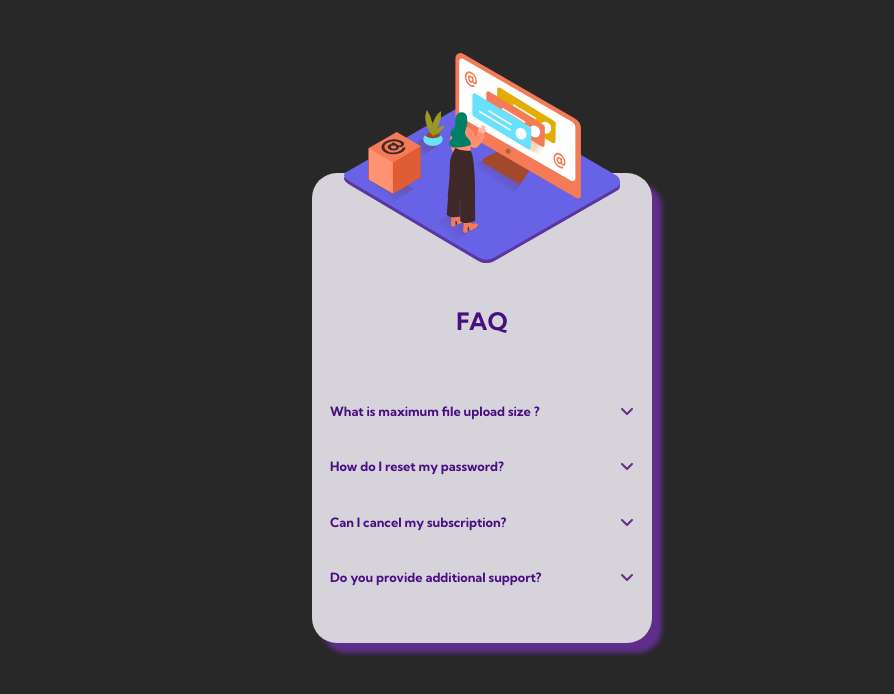
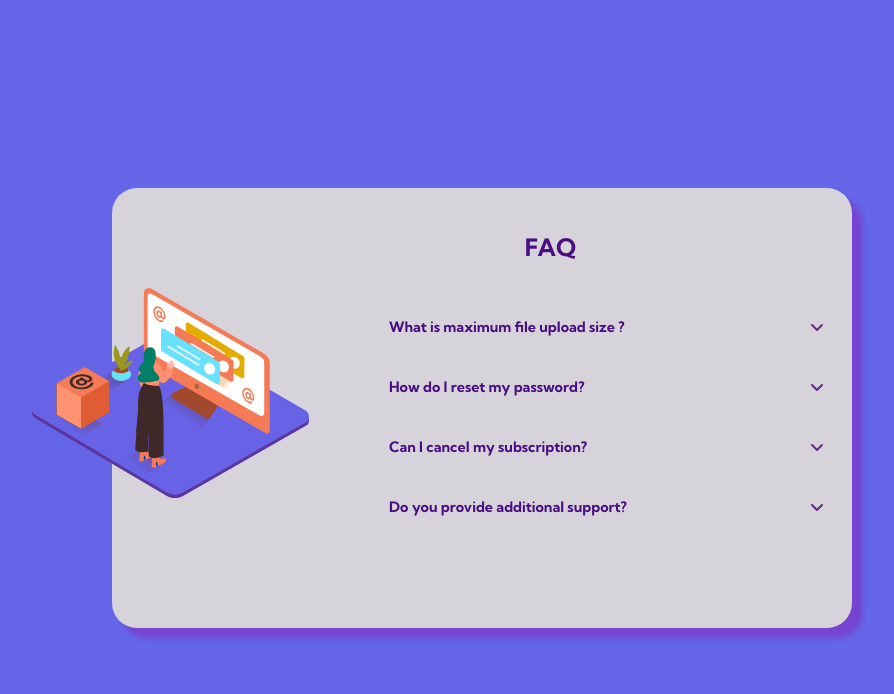
Before and after one commit to J-CamiloG/Acordion-Cart, a plain HTML site: page index.html in a window 1280 px wide. Shown: the whole page, without its empty margins (158-1052 px from the left). Drawn offline with Linux system fonts and the light colour scheme.

Commit message:
Acordion cart 1.5

```diff
--- a/index.html
+++ b/index.html
@@ -19,6 +19,7 @@
             <h1>FAQ</h1>
         </section>
         <!-- carta main -->
+        <div class="contenedor-preguntas" >
             <section class="carta-main" >
                 <div class="carta-container" >
                     <!-- pregunta de la carta -->
@@ -111,6 +112,7 @@
                     <p>Chat and email support is available 24/7. Phone lines are open during normal business hours.</p>
                 </section>
             </section>
+        </div>
     </main>
 </body>
 </html>
--- a/sass/_carta-header.scss
+++ b/sass/_carta-header.scss
@@ -17,3 +17,23 @@
     }
 
 }
+@media (min-width: 850px ) {
+    .carta-header{
+        text-align: center;
+        height: 150px;
+        img{
+            position: relative;
+            height: 210px;
+            right: 80px;
+            top: 100px;
+        }
+        h1{
+            font-family: $tipodeletra;
+            color: $colorh1;
+            position: relative;
+            bottom: 190px;
+            left: 300px;
+        }
+
+    }
+}
--- a/sass/_carta-main.scss
+++ b/sass/_carta-main.scss
@@ -42,3 +42,52 @@
         }
     }
 }
+@media (min-width: 850px ) {
+    .contenedor-preguntas{
+        margin: 100px 28px 100px 0px;
+        width: 100%;
+        .carta-main{
+            .carta-container{
+                display: flex;
+                justify-content: space-between;
+                height: auto;
+                margin: 18px 0px 0px 0px;
+            }
+            .main_pregunta{
+                display: flex;
+                justify-content: center;
+                align-items: center;
+                h2{
+                    font-family: $tipodeletra;
+                    font-size: $texth2escritoriopreguntas;
+                    color: $colorh2;
+                }
+            }
+            .main_svg{
+                display: flex;
+                justify-content: center;
+                align-items: center;
+                cursor: pointer;
+                .svg{
+                    height: 16px;
+                    fill: $colorfill;
+                }
+                .main_svg-ocultar{
+                    .svg-ocultar{
+                        display: none;
+                        height: 16px;
+                        fill: $colorfill;
+                    }
+                }
+            }
+            .carta-respuesta{
+                margin: 0px 18px 0px 0px;
+                p{
+                    font-family: $tipodeletra;
+                    color: $colop;
+                    font-size: $textrespuestaescritorio;
+                }
+            }
+        }
+    }
+}
--- a/sass/_carta.scss
+++ b/sass/_carta.scss
@@ -12,3 +12,18 @@
     -moz-box-shadow: 10px 10px 5px 0px rgba(134, 64, 205, 0.667);
     box-shadow: 10px 10px 5px 0px rgba(126, 50, 196, 0.64);
 }
+@media (min-width: 850px ) {
+    .carta{
+        border-radius: 25px;
+        background-color: $colorcarta;
+        width: 740px;
+        padding: 0px;
+        height: auto;
+        display: flex;
+        flex-direction: row;
+        justify-content: space-around;
+        -webkit-box-shadow: 10px 10px 5px 0px rgba(146, 61, 226, 0.676);
+        -moz-box-shadow: 10px 10px 5px 0px rgba(134, 64, 205, 0.667);
+        box-shadow: 10px 10px 5px 0px rgba(126, 50, 196, 0.64);
+    }
+}
--- a/sass/_variables.scss
+++ b/sass/_variables.scss
@@ -1,4 +1,4 @@
-$colorfondo:rgb(41, 40, 40);
+$colorfondo:hsl(240, 73%, 65%);
 $colorrespuesta:rgb(171, 163, 163);
 $colorcarta:rgb(214, 211, 218);
 $colorh1:rgb(72, 14, 130);
@@ -8,3 +8,6 @@ $colop:rgb(8, 8, 8);
 $texth2:.8rem;
 $textrespuesta:.7rem;
 $tipodeletra:'Kumbh Sans', sans-serif;
+$texth2escritorio: 1.4rem;
+$texth2escritoriopreguntas: .9rem;
+$textrespuestaescritorio: .8rem;
```
Also changed, not shown: css/estilo.css, 2 other files. Lines whose indentation alone changed are shown as unchanged.
